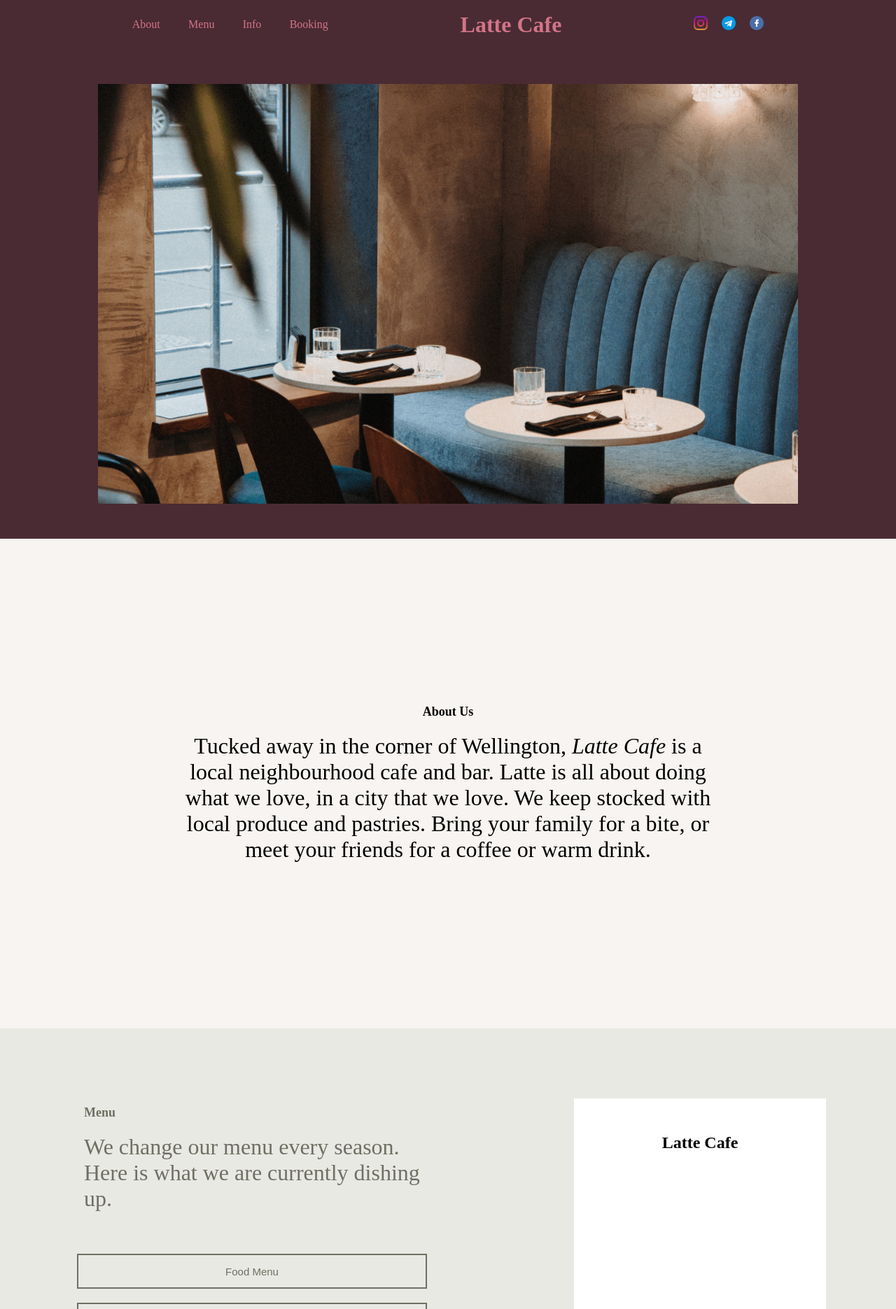
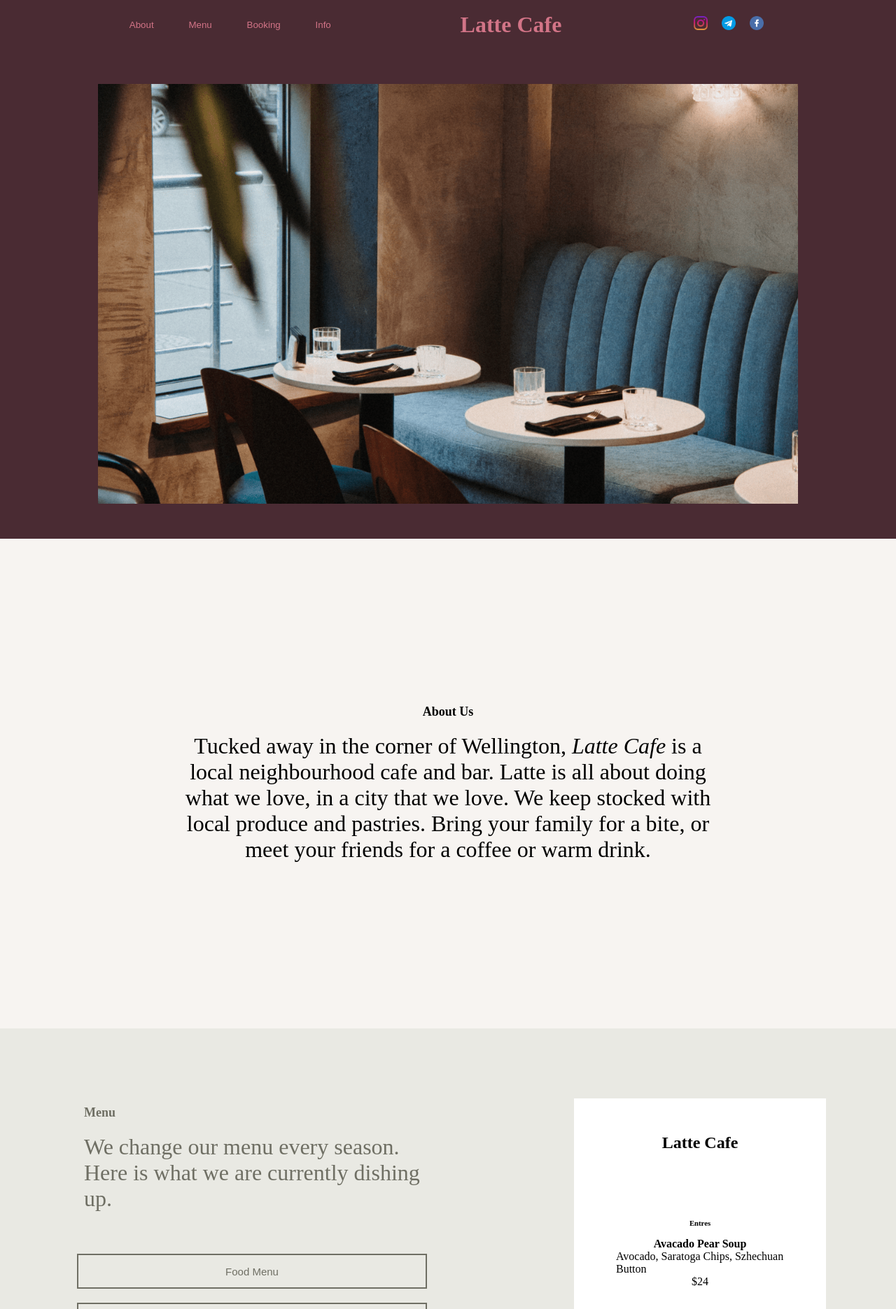
Before and after one commit to jamalmuradagaev/LatteCafe, a React (Vite) app: page / in a window 1280 px wide. Shown: the top 1871 px of the page at 70% size. Built offline with nearby package versions, Linux system fonts and the light colour scheme.

Commit message:
реализован скролл при нажатии на кнопки навигации а также добалвено отображение меню по умолчанию

```diff
--- a/src/Header/Header.jsx
+++ b/src/Header/Header.jsx
@@ -4,14 +4,17 @@ import inst from '../../public/inst.png'
 import tg from '../../public/telegram.png'
 import fb from '../../public/facebook.png'
 
+import SecondSection from '../SecondSection/SecondSection'
+
 export default function Header() {
+
   return (
     <header>
-      <div className='pages'>
-        <p><a href="" onClick={(e) => e.preventDefault()}>About</a></p>
-        <p><a href="" onClick={(e) => e.preventDefault()}>Menu</a></p>
-        <p><a href="" onClick={(e) => e.preventDefault()}>Info</a></p>
-        <p><a href="" onClick={(e) => e.preventDefault()}>Booking</a></p>
+      <div className='nav'>
+        <button onClick={() => window.scrollBy({let: 0, top: 800, behavior: 'smooth'})}>About</button>
+        <button onClick={() => window.scrollBy({let: 0, top: 1500, behavior: 'smooth'})}>Menu</button>
+        <button onClick={() => window.scrollBy({let: 0, top: 2700, behavior: 'smooth'})}>Booking</button>
+        <button onClick={() => window.scrollBy({let: 0, top: 3850, behavior: 'smooth'})}>Info</button>
       </div>
 
       <h1>Latte Cafe</h1>
--- a/src/Header/style.css
+++ b/src/Header/style.css
@@ -8,8 +8,14 @@ header{
     color: #D27487;
 }
 
-.pages{
+.nav{
     display: flex;
     width: 300px;
     justify-content: space-between;
 }
+
+.nav button{
+    background-color: #4A2B33;
+    border: 0;
+    color: #D27487;
+}
--- a/src/SecondSection/SecondSection.jsx
+++ b/src/SecondSection/SecondSection.jsx
@@ -2,6 +2,7 @@ import React from 'react'
 import './style.css'
 
 export default function SecondSection() {
+
   return (
     <div className='SecondSection'>
       <h3>About Us</h3>
--- a/src/ThirdSection/ThirdSection.jsx
+++ b/src/ThirdSection/ThirdSection.jsx
@@ -24,7 +24,15 @@ export default function ThirdSection() {
       <div className='Menu'>
         <h2>Latte Cafe</h2>
 
+
         <div>
+          {value == undefined &&
+          <div>
+            <ListMenu type={menu[0][0].type} names={menu[0][0].names}/>
+            <ListMenu type={menu[0][1].type} names={menu[0][1].names}/>
+          </div>
+          }
+
           {value == 'Food Menu' &&
           <div>
             <ListMenu type={menu[0][0].type} names={menu[0][0].names}/>
```
